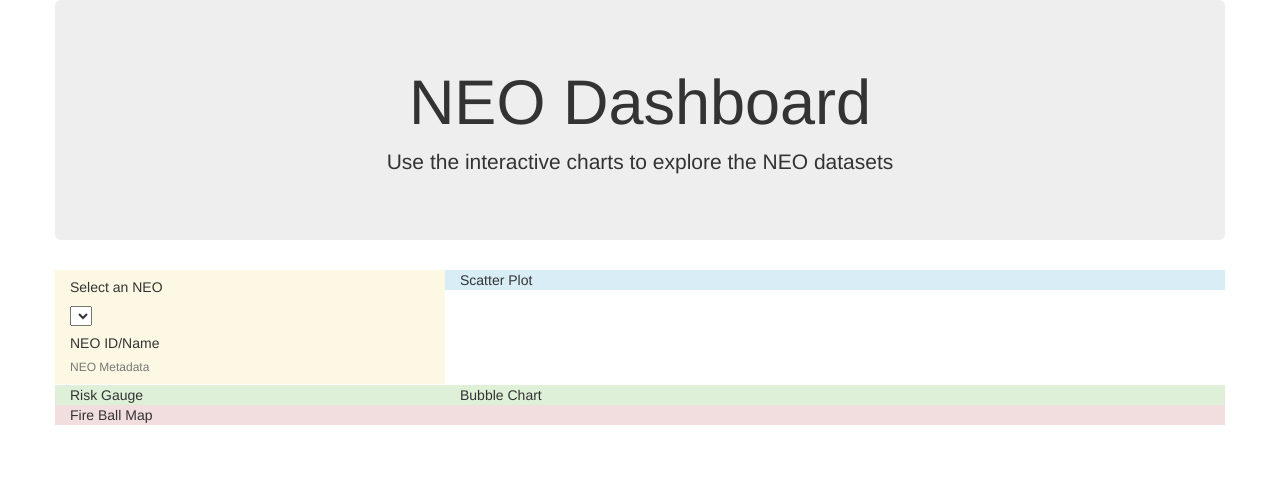
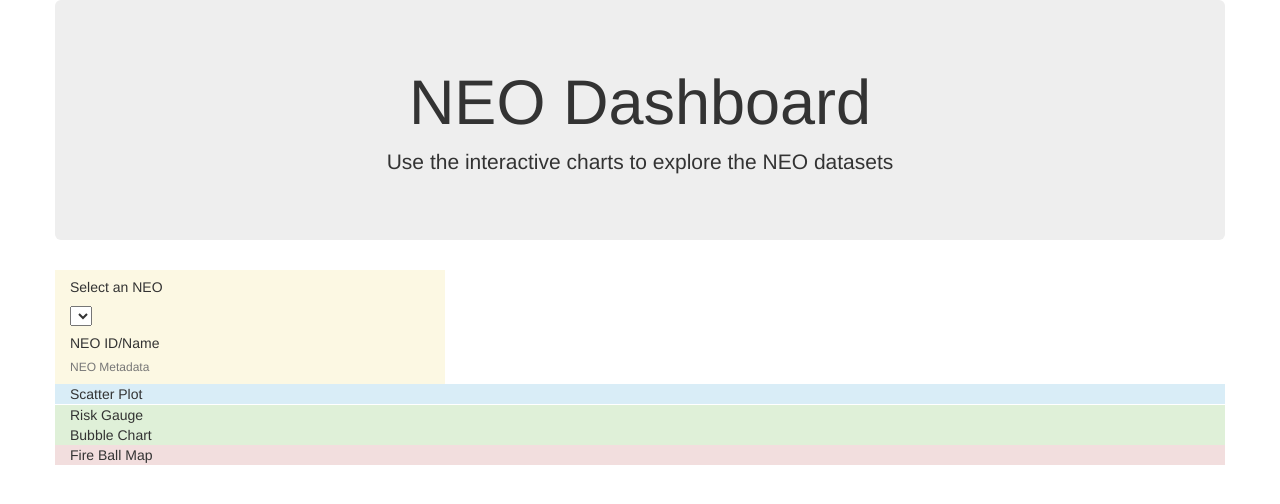
Before and after one commit to Jmerjan/Project3, a Flask app: page / in a window 1280 px wide. Shown: the top 504 px of the page. Run offline with Flask 2, Linux system fonts and the light colour scheme; data that the repository does not hold is empty; parts of the project's set-up code (start-up, migrations or seed data) failed here and were passed over; some libraries are stand-ins or nearby versions.

Commit message:
adding CSS file

```diff
--- a/app.py
+++ b/app.py
@@ -15,7 +15,8 @@ from sqlalchemy.ext.automap import automap_base
 
 #database setup
 # rds_connection_string = "postgres:Korudo7$@localhost:5432/cad"
-rds_connection_string = "postgres:m3t30rS4uru5!5m@localhost:5432/cad"
+# rds_connection_string = "postgres:m3t30rS4uru5!5m@localhost:5432/cad"
+rds_connection_string = "postgres:postgres@localhost:5050/cad"
 engine = create_engine(f'postgresql://{rds_connection_string}')
 Base = automap_base()
 Base.prepare(engine, reflect=True)
--- /dev/null
+++ b/style.css
@@ -0,0 +1,5 @@
+.graph-container {
+    display: flex;
+    flex-wrap: wrap;
+    width: 100%;
+  }
--- a/templates/index.html
+++ b/templates/index.html
@@ -7,6 +7,7 @@
   <meta http-equiv="X-UA-Compatible" content="ie=edge">
   <title>Near Earth Object</title>
   <link rel="stylesheet" href="https://maxcdn.bootstrapcdn.com/bootstrap/3.3.7/css/bootstrap.min.css">
+  <link rel="stylesheet" href="../style.css">
 
 <!-- Leaflet CSS -->
 <link rel="stylesheet" href="https://unpkg.com/leaflet@1.6.0/dist/leaflet.css"
@@ -52,7 +53,7 @@ crossorigin="" />
         </div>
 
 <!-- Scatter Plot -->
-        <div class="col-sm-8 bg-info justify-content-between">
+        <div class="col-sm-8 bg-info justify-content-between graph-container">
             <div id="scatter">Scatter Plot</div>
         </div>
       </div>
@@ -67,10 +68,10 @@ crossorigin="" />
 
 <!-- Gauge and Bubble Chart -->
     <div class="row">
-      <div class="col-md-4 col-sm-12 bg-success justify-content-between">
+      <div class="col-md-4 col-sm-12 bg-success justify-content-between graph-container">
         <div id="gauge">Risk Gauge</div>
       </div>
-      <div class="col-md-8 col-sm-12 bg-success justify-content-between">
+      <div class="col-md-8 col-sm-12 bg-success justify-content-between graph-container">
         <div id="bubble">Bubble Chart</div>
       </div>
     </div>
```
Also changed, not shown: 2 other files.
